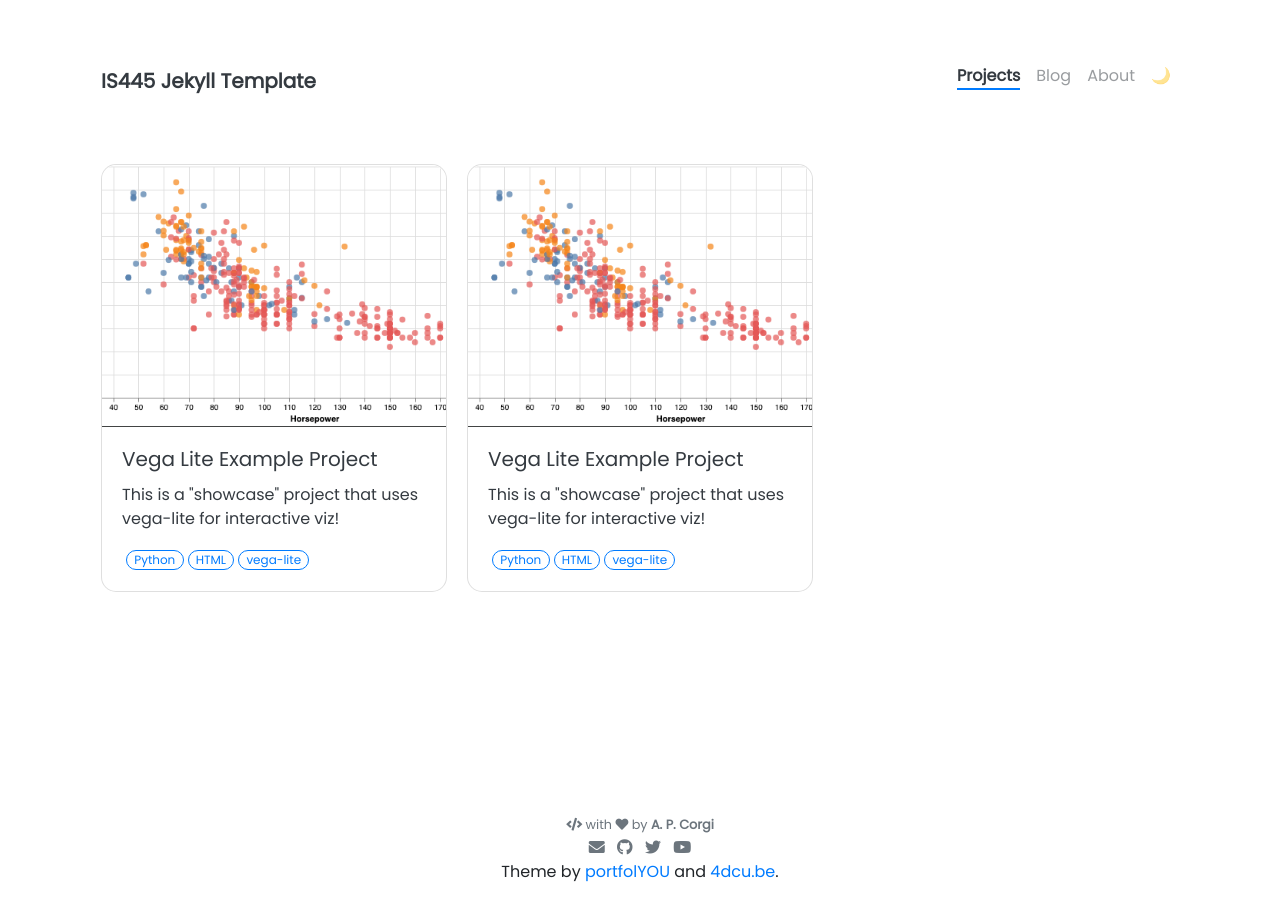
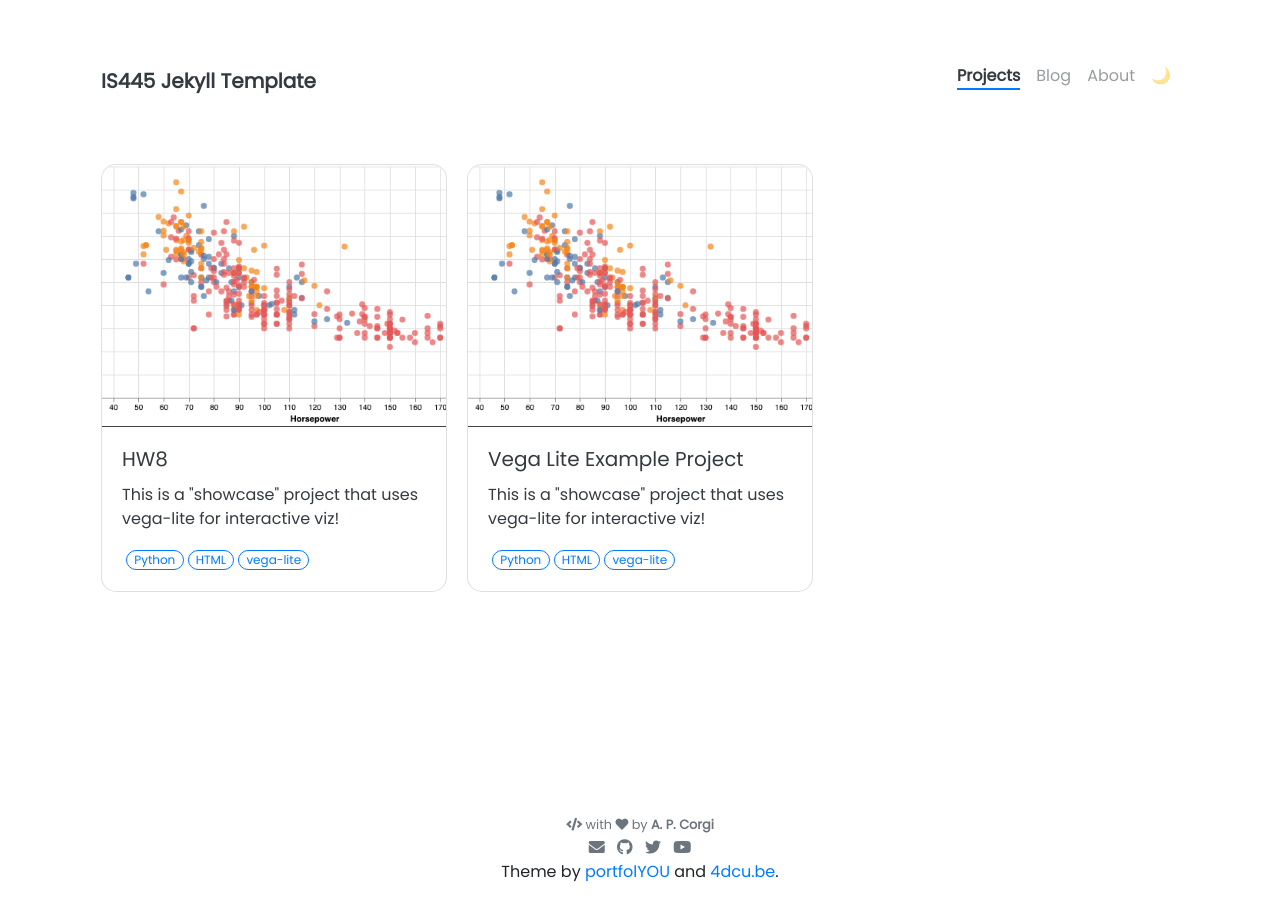
Before and after one commit to joshyang76/joshyang76.github.io, a Jekyll site: the page built from pages/projects.html, in a window 1280 px wide. Built offline with Jekyll 4.4.1, drawn with Linux system fonts in a browser that asks for light colours; nearby versions of some CDN libraries.

Commit message:
Update 1_Vega_lite_project - Copy.md

```diff
--- a/_projects/1_Vega_lite_project - Copy.md
+++ b/_projects/1_Vega_lite_project - Copy.md
@@ -1,5 +1,5 @@
 ---
-name: Vega Lite Example Project
+name: HW8
 tools: [Python, HTML, vega-lite]
 image: assets/pngs/cars.png
 description: This is a "showcase" project that uses vega-lite for interactive viz!
```
